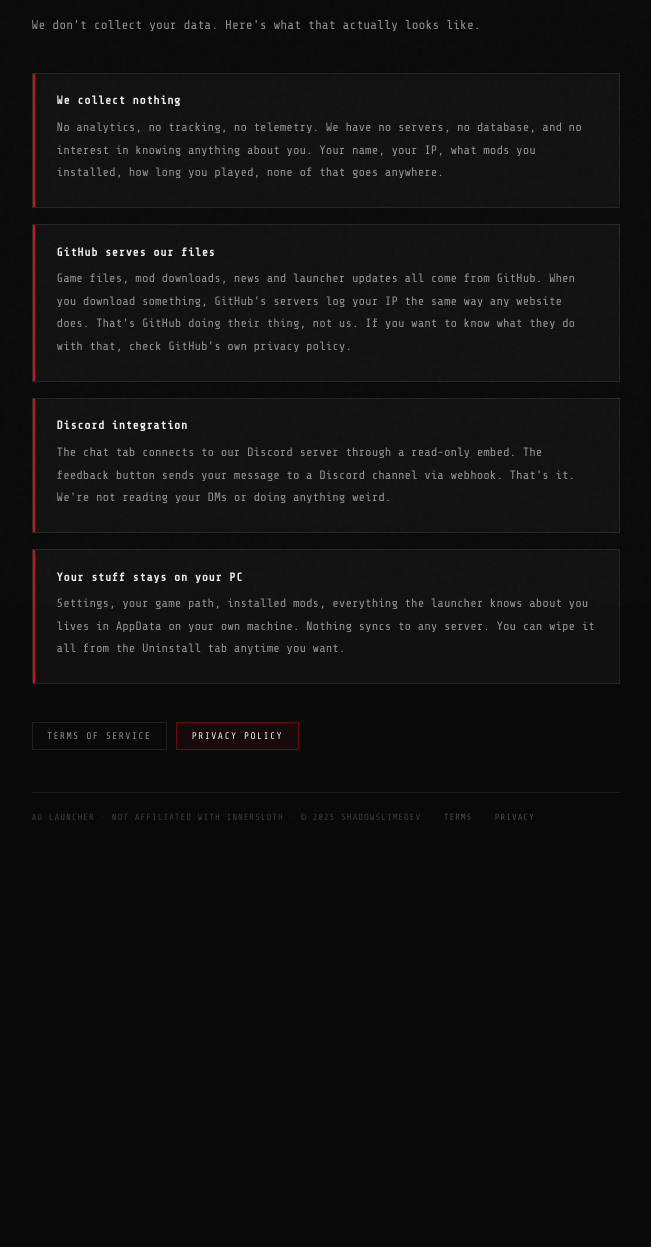
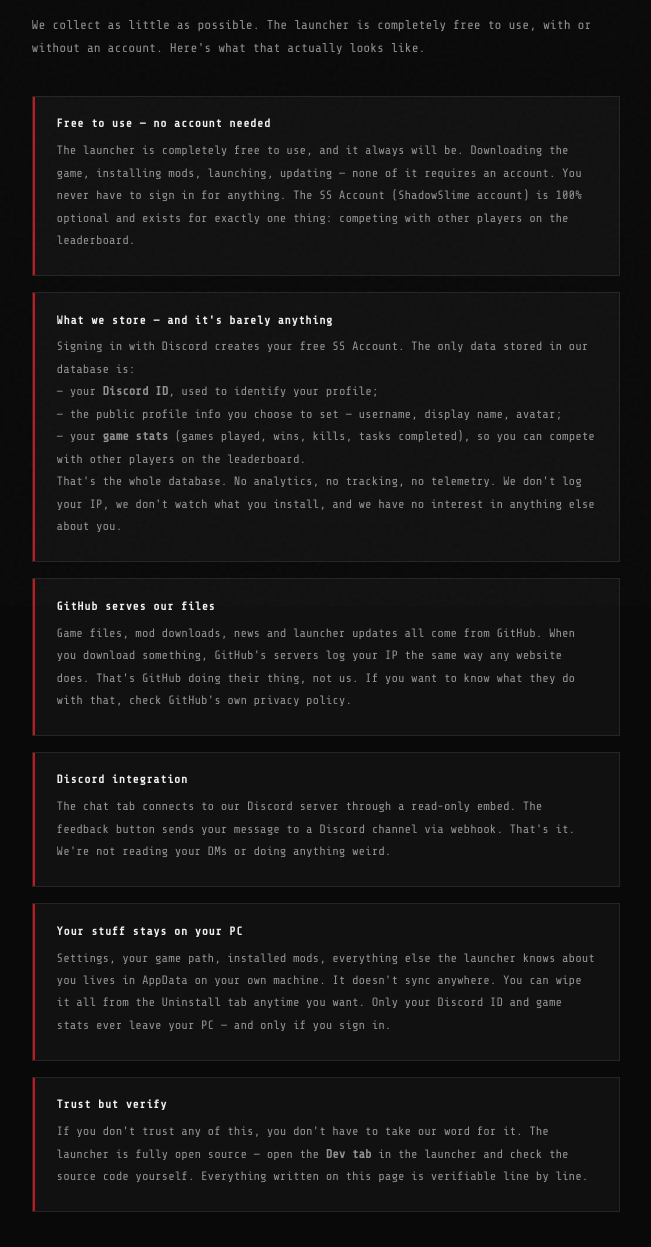
Before and after one commit to jogamerforgames2021/AmongUsLauncherWebsite, a plain HTML site: page privacy.html in a window 1280 px wide. Shown: the part 194-1441 px from the top of the page, without its empty margins (314-965 px from the left). Before the commit the page ends 1096 px from the top, so only its background shows below. Drawn offline with nearby package versions, Linux system fonts and the light colour scheme.

Commit message:
Update privacy.html

```diff
--- a/privacy.html
+++ b/privacy.html
@@ -139,11 +139,20 @@
 <main>
   <span class="legal-eyebrow">// Legal</span>
   <h1 class="legal-title">Privacy Policy</h1>
-  <p class="legal-intro">We don't collect your data. Here's what that actually looks like.</p>
+  <p class="legal-intro">We collect as little as possible. The launcher is completely free to use, with or without an account. Here's what that actually looks like.</p>
 
   <div class="legal-section">
-    <div class="legal-section-title">We collect nothing</div>
-    <p>No analytics, no tracking, no telemetry. We have no servers, no database, and no interest in knowing anything about you. Your name, your IP, what mods you installed, how long you played, none of that goes anywhere.</p>
+    <div class="legal-section-title">Free to use &mdash; no account needed</div>
+    <p>The launcher is completely free to use, and it always will be. Downloading the game, installing mods, launching, updating &mdash; none of it requires an account. You never have to sign in for anything. The SS Account (ShadowSlime account) is 100% optional and exists for exactly one thing: competing with other players on the leaderboard.</p>
+  </div>
+
+  <div class="legal-section">
+    <div class="legal-section-title">What we store &mdash; and it's barely anything</div>
+    <p>Signing in with Discord creates your free SS Account. The only data stored in our database is:</p>
+    <p>&mdash; your <strong>Discord ID</strong>, used to identify your profile;<br>
+    &mdash; the public profile info you choose to set &mdash; username, display name, avatar;<br>
+    &mdash; your <strong>game stats</strong> (games played, wins, kills, tasks completed), so you can compete with other players on the leaderboard.</p>
+    <p>That's the whole database. No analytics, no tracking, no telemetry. We don't log your IP, we don't watch what you install, and we have no interest in anything else about you.</p>
   </div>
 
   <div class="legal-section">
@@ -158,7 +167,12 @@
 
   <div class="legal-section">
     <div class="legal-section-title">Your stuff stays on your PC</div>
-    <p>Settings, your game path, installed mods, everything the launcher knows about you lives in AppData on your own machine. Nothing syncs to any server. You can wipe it all from the Uninstall tab anytime you want.</p>
+    <p>Settings, your game path, installed mods, everything else the launcher knows about you lives in AppData on your own machine. It doesn't sync anywhere. You can wipe it all from the Uninstall tab anytime you want. Only your Discord ID and game stats ever leave your PC &mdash; and only if you sign in.</p>
+  </div>
+
+  <div class="legal-section">
+    <div class="legal-section-title">Trust but verify</div>
+    <p>If you don't trust any of this, you don't have to take our word for it. The launcher is fully open source &mdash; open the <strong>Dev tab</strong> in the launcher and check the source code yourself. Everything written on this page is verifiable line by line.</p>
   </div>
 
   <div class="legal-links">
```
